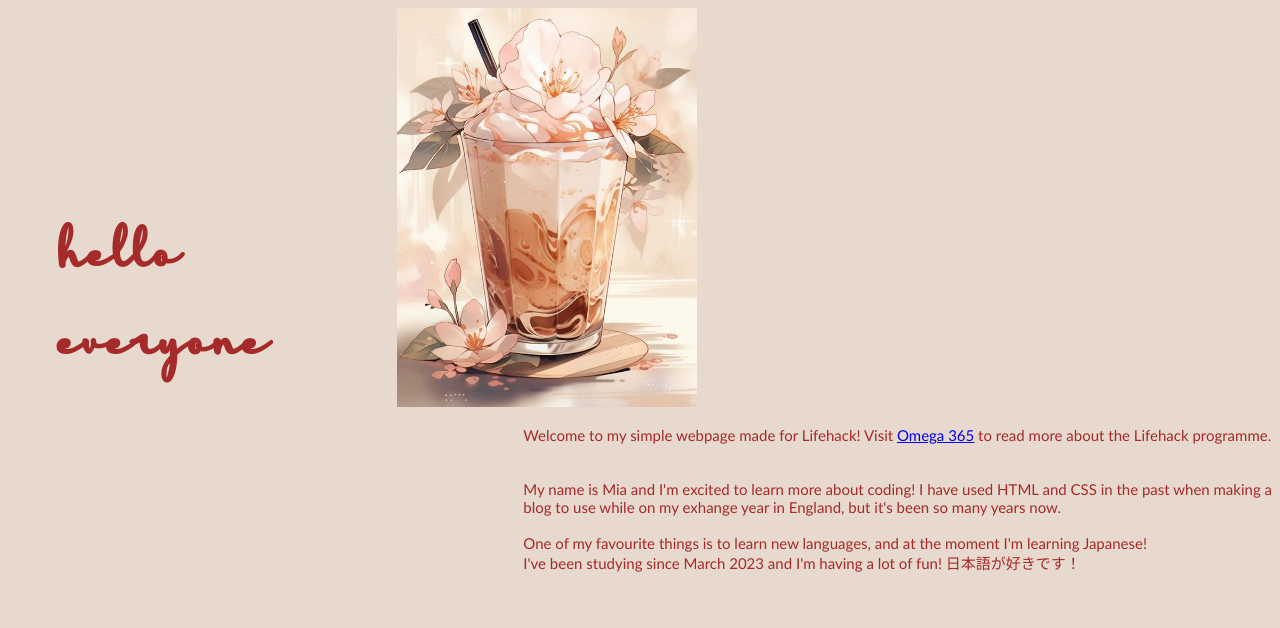
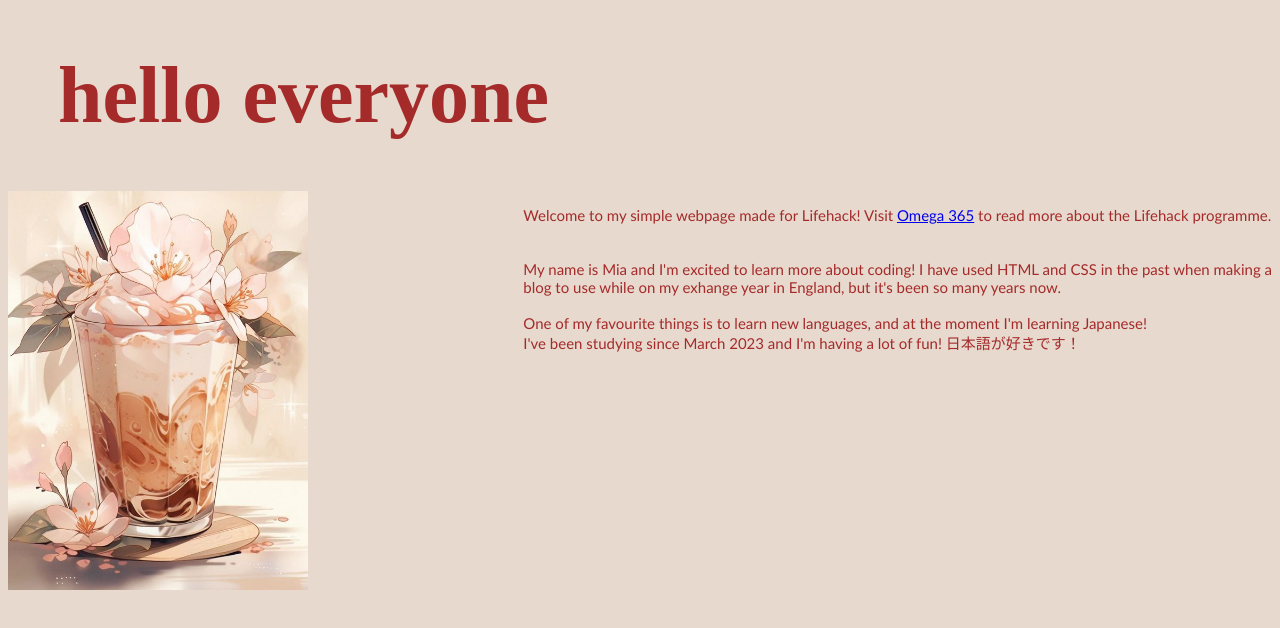
Before and after one commit to mia-sg/starbound245.github.io, a plain HTML site: page index.html in a window 1280 px wide. Drawn offline with Linux system fonts and the light colour scheme.

Commit message:
Update style.css

```diff
--- a/style.css
+++ b/style.css
@@ -1,7 +1,11 @@
 body           {
   background-color: #e7d9cd;
+}
+
+main          }
   display: flex;
-  align-items:center;}
+  align-items:center;
+}
 
 @font-face    {
   font-family: customFonts;
```
